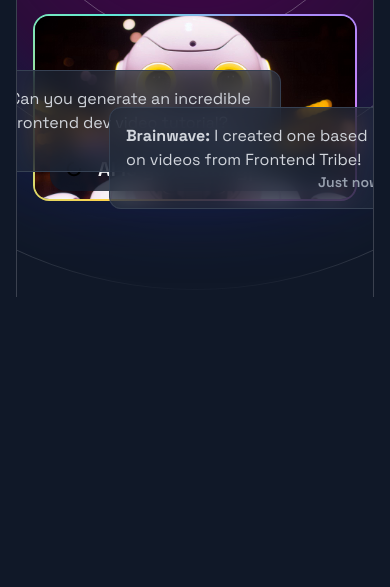
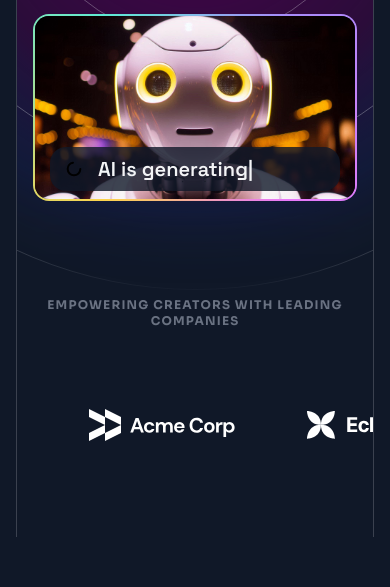
Before and after one commit to Shree1270/sphereal.ai, a React (Vite) app: page / in a window 390 px wide. Shown: the part 639-1226 px from the top of the page. Built offline with nearby package versions, Linux system fonts and the light colour scheme.

Commit message:
companies

```diff
--- a/src/App.tsx
+++ b/src/App.tsx
@@ -1,3 +1,4 @@
+import Companies from "./sections/Companies"
 import Header from "./sections/Header"
 import Hero from "./sections/Hero"
 
@@ -10,6 +11,7 @@ function App() {
     <div className="min-h-screen bg-gray-900 text-gray-300 font-body antialiased">
       <Header/>
       <Hero/>
+      <Companies/>
     </div>
 
   )
--- /dev/null
+++ b/src/components/SectionBorder.tsx
@@ -0,0 +1,12 @@
+import type { HTMLAttributes } from "react";
+import { twMerge } from "tailwind-merge";
+
+export const SectionBorder = (props : HTMLAttributes<HTMLDivElement>) => {
+    const {className, ...otherProps} = props;
+  return (
+    <div className={twMerge("border-l border-r border-gray-200/20", className,
+    )}
+    {...otherProps}
+    />
+  )
+}
--- /dev/null
+++ b/src/components/SectionContent.tsx
@@ -0,0 +1,12 @@
+import type { HTMLAttributes } from "react";
+import { twMerge } from "tailwind-merge";
+
+
+export const SectionContent = (props: HTMLAttributes<HTMLDivElement>) => {
+    const {className, ...otherProps} = props;
+  return (
+    <div className={twMerge("container py-24 md:py-36 lg:py-48 overflow-hidden", className)}
+    {...otherProps}
+    />
+  )
+}
--- a/src/sections/Companies.tsx
+++ b/src/sections/Companies.tsx
@@ -4,6 +4,8 @@ import QuantumLogo from "../assets/images/quantum-logo.svg";
 import PulseLogo from "../assets/images/pulse-logo.svg";
 import OutsideLogo from "../assets/images/outside-logo.svg";
 import CelestialLogo from "../assets/images/celestial-logo.svg";
+import { SectionBorder } from "../components/SectionBorder";
+import { SectionContent } from "../components/SectionContent";
 
 export const companies = [
   {
@@ -33,7 +35,25 @@ export const companies = [
 ];
 
 export const Companies = () => {
-  return <section>companies</section>;
+  return (
+    <section className="pb-[1000px]">
+      <div className="container">
+        <SectionBorder>
+          <SectionContent className="pt-0!">
+            <h2 className="text-center text-xs text-gray-500 font-bold uppercase tracking-widest">Empowering creators with leading companies</h2>
+            <div className="flex mt-20 overflow-x-clip -mx-4 ">
+              <div className="flex flex-none  gap-18 md:gap-36 px-18">
+                {companies.map(({ logo, name }) => (
+                  <div key={name}>
+                    <img src={logo} alt={name} className="h-8" />
+                  </div>
+                ))}
+              </div>
+            </div>
+          </SectionContent>
+        </SectionBorder>
+      </div>
+    </section>);
 };
 
 export default Companies;
--- a/src/sections/Hero.tsx
+++ b/src/sections/Hero.tsx
@@ -1,14 +1,16 @@
 import { Button } from "../components/Button";
 import { Orbit } from "../components/Orbit";
 import { Planets } from "../components/Planets";
+import { SectionBorder } from "../components/SectionBorder";
+import { SectionContent } from "../components/SectionContent";
 // import underLineImage from '../assets/images/underline.svg'
 
 export const Hero = () => {
   return (
-    <section className="pb-[1000px]">
+    <section>
       <div className="container">
-        <div className="border-l border-r border-gray-200/20">
-          <div className="container py-24 md:py-36 lg:py-48 relative isolate overflow-hidden mask-[linear-gradient(to_bottom,transparent,black_10%,black_90%,transparent)]">
+        <SectionBorder>
+          <SectionContent className="relative isolate  mask-[linear-gradient(to_bottom,transparent,black_10%,black_90%,transparent)]">
             <div className="absolute -z-10 inset-0 bg-[radial-gradient(circle_farthest-corner,var(--color-fuchsia-900)_50%,var(--color-indigo-900)_75%,transparent)] mask-[radial-gradient(circle_farthest-side,black,transparent)]"></div>
             <div className="absolute -z-10 inset-5">
               <div className="absolute-center">
@@ -53,7 +55,7 @@ export const Hero = () => {
                 <Planets size="sm" color="teal" className="-translate-y-[342px] translate-x-[488px] -rotate-135"/>
               </div>
 
-              <div className="absolute z-10 top-[30%] left-0 -translate-x-10">
+              <div className="absolute z-10 top-[30%] left-0 -translate-x-10 hidden lg:block">
                 <div className="bg-gray-800/70 border border-gray-700 rounded-xl backdrop-blur-md p-4 w-72">
                   <div>
                     Can you generate an incredible frontend dev video tutorial?
@@ -62,7 +64,7 @@ export const Hero = () => {
                 </div>
               </div>
 
-              <div className="absolute z-10 top-[50%] right-0 translate-x-10">
+              <div className="absolute z-10 top-[50%] right-0 translate-x-10 hidden lg:block">
                 <div className="bg-gray-800/70 border border-gray-700 rounded-xl backdrop-blur-md p-4 w-72">
                   <div>
                    <strong>Brainwave:</strong> I created one based on videos from Frontend Tribe!
@@ -83,8 +85,8 @@ export const Hero = () => {
                 </div>
               </div>
             </div>
-          </div>
-        </div>
+          </SectionContent>
+        </SectionBorder>
       </div>
     </section>
   )
```
